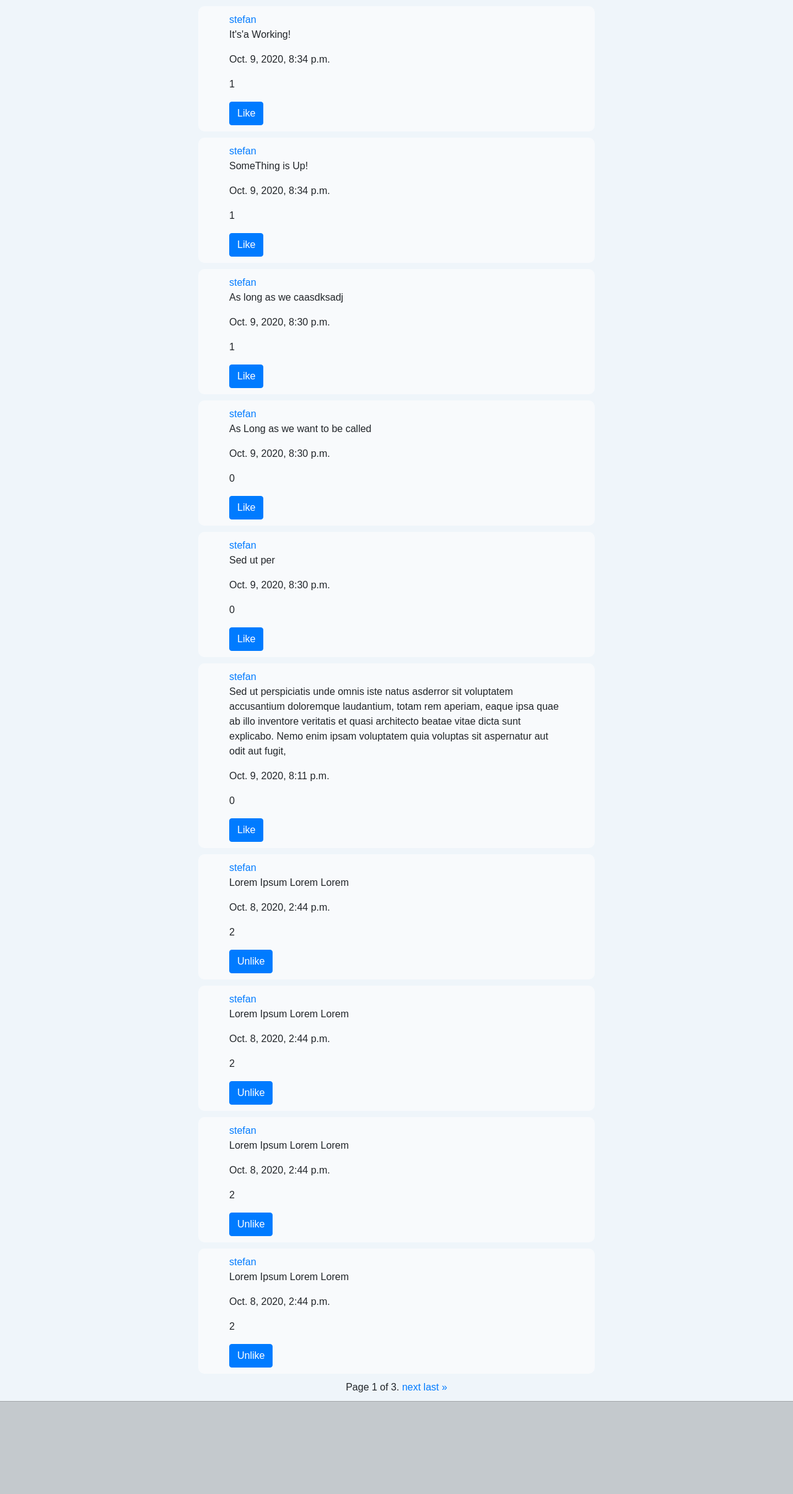
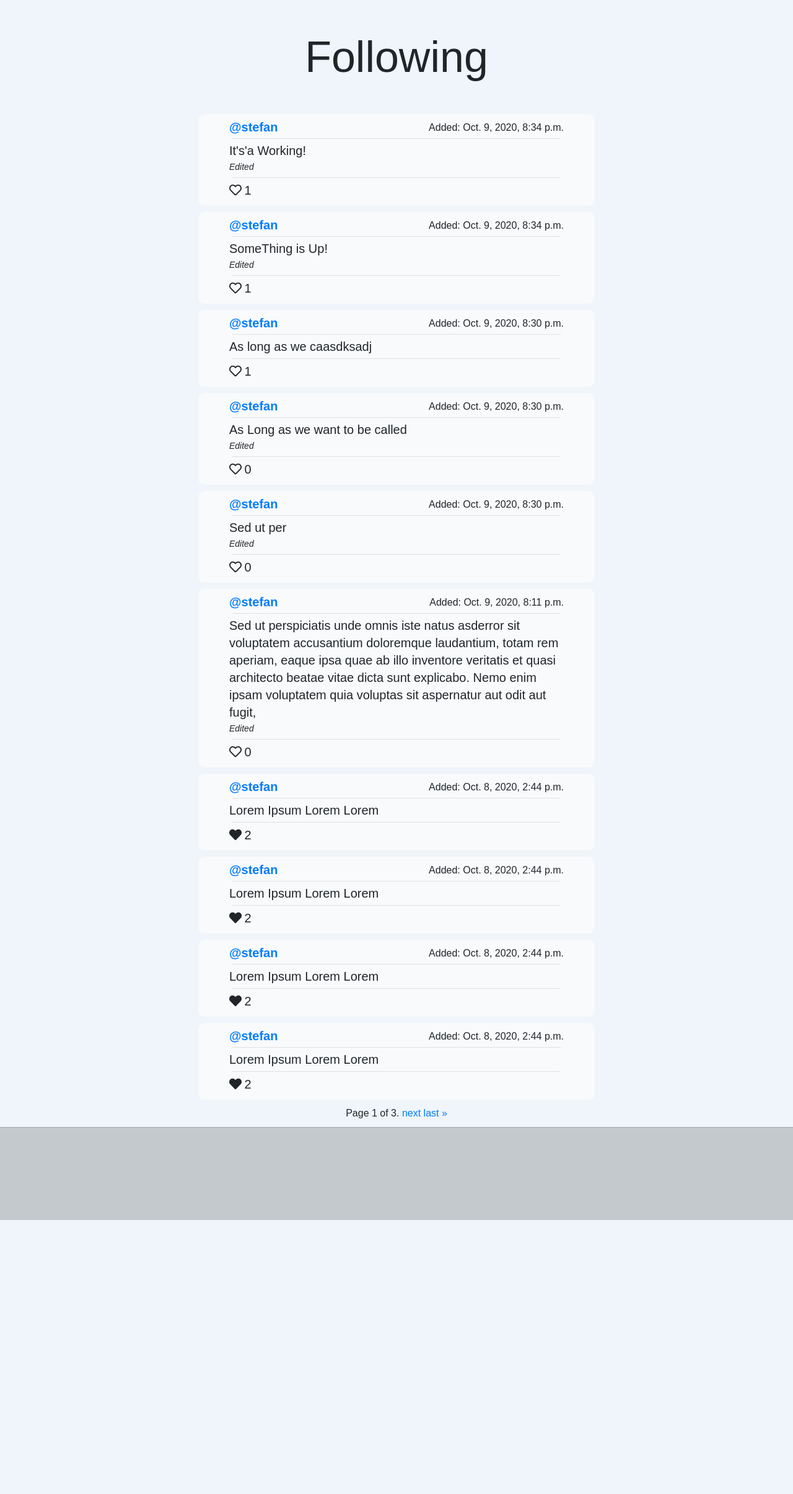
Before and after one commit to UncleKhab/cs50network, a Django app: page /following/ in a window 1280 px wide. Shown: the part 56-2466 px from the top of the page at 62% size. After the commit the page ends 2024 px from the top, so only its background shows below. Run offline with Django 3.2, Linux system fonts and the light colour scheme; a user stored in the database is signed in; data comes from the database, SQL or seed files in the repository; both versions use the stored data as it was after the commit; some libraries are stand-ins or nearby versions.

Commit message:
interface finished

```diff
--- a/project4/network/static/network/styles.css
+++ b/project4/network/static/network/styles.css
@@ -43,6 +43,7 @@ footer{
 .profile-container{
     flex:2;
     border:1px solid black;
+    text-align:center;
 }
 .posts-container{
     flex:8;
--- a/project4/network/templates/network/following.html
+++ b/project4/network/templates/network/following.html
@@ -3,23 +3,39 @@
 
 {% block body %}
 
+    <h1 class="main-header">
+        Following
+    </h1>
+    {% for post in page_obj %}
+    <div id="post_container_{{ post.id }}" class="post-container">
+        <div class="post-header">
+            <div class="post-user">
+                <a class="post-profile-link" href="{% url 'display_profile_view' post.user.id %}">@{{ post.user.username }}</a>
 
-    {% for post in page_obj %}
-        <div class="post-container">
-            <a href="{% url 'display_profile_view' post.user.id %}">{{ post.user.username }}</a>
-            <p>{{ post.content }}</p>
-            <p>{{ post.date_added }}</p>
-            <p id="like_count_{{ post.id }}">{{ post.like.count }}</p>
-            {% if user.is_authenticated and request.user != post.user %}
-                <button id="like_button_{{ post.id }}" class="liked btn btn-primary" data-post_id="{{ post.id }}">
-                    {% if request.user in post.like.all %}
-                        Unlike
-                    {% else %}
-                        Like
-                    {% endif %}
-                </button>
+            </div>
+            <p class="post-date">Added: {{ post.date_added }}</p>
+        </div>
+        <hr>
+
+        <div id="content_container_{{ post.id }}">
+            <p class="post-content" id="post_content_{{ post.id }}">
+                {{ post.content }}
+            </p>
+            {% if post.edited == True %}
+                <small class="post-content-edit">Edited</small>
             {% endif %}
         </div>
+        <hr>
+
+        <div id="like_button_{{ post.id }}" class="liked" data-post_id="{{ post.id }}">
+            {% if request.user in post.like.all %}
+                <i class="fas fa-heart icon"></i>
+            {% else %}
+                <i class="far fa-heart icon"></i>
+            {% endif %}
+        </div>
+        <p class="likes_count" id="like_count_{{ post.id }}">{{ post.like.count }}</p>
+    </div>
     {% endfor %}
 
     <div class="pagination">
--- a/project4/network/views.py
+++ b/project4/network/views.py
@@ -141,7 +141,7 @@ def display_profile_view(request, user_id):
     # QUERY FOR PROFILE
     profile = create_profile(profile_user)
     # LOAD THE PROFILE POSTS
-    posts_list = profile_user.posts.all()
+    posts_list = profile_user.posts.all().order_by('-date_added')
     # COMPARE IF CURRENT USER IS THE SAME AS THE VIEWED PROFILE
     same_user_check = compare_user(profile_user, current_user)
     # CHECK IF THE CURRENT USER IS FOLLOWING
```
Also changed, not shown: project4/network/templates/network/profile.html (+28 -1 lines), project4/db.sqlite3.
